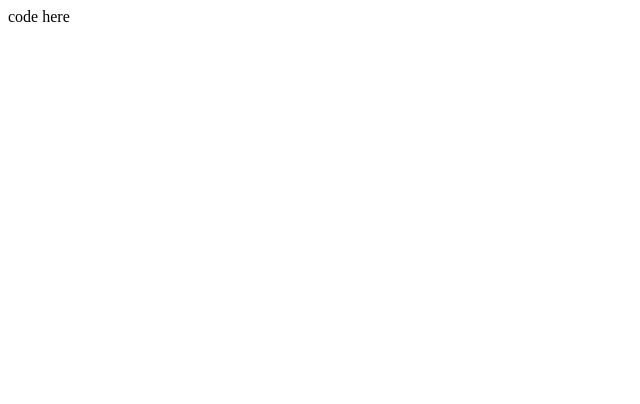
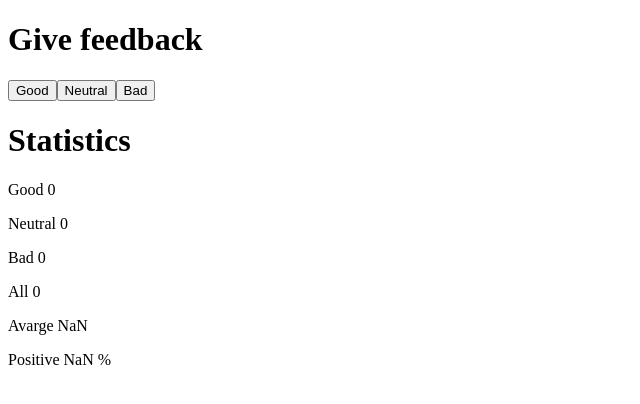
Before and after one commit to jortizWD/full-stack-open, a React (Vite) app in the folder part1/: page / in a window 1280 px wide. Shown: the top 404 px of the page, without its empty margins (0-640 px from the left). Built offline with nearby package versions, Linux system fonts and the light colour scheme.

Commit message:
fix(part1): Part 1.7

```diff
--- a/part1/src/App.jsx
+++ b/part1/src/App.jsx
@@ -6,7 +6,23 @@ const App = () => {
   const [neutral, setNeutral] = useState(0);
   const [bad, setBad] = useState(0);
 
-  return <div>code here</div>;
+  const total = good + neutral + bad;
+
+  return (
+    <div>
+      <h1>Give feedback</h1>
+      <button onClick={() => setGood(good + 1)}>Good</button>
+      <button onClick={() => setNeutral(neutral + 1)}>Neutral</button>
+      <button onClick={() => setBad(bad + 1)}>Bad</button>
+      <h1>Statistics</h1>
+      <p>Good {good}</p>
+      <p>Neutral {neutral}</p>
+      <p>Bad {bad}</p>
+      <p>All {total}</p>
+      <p>Avarge {(good - bad) / total}</p>
+      <p>Positive {(100 * good) / total} %</p>
+    </div>
+  );
 };
 
 export default App;
```
